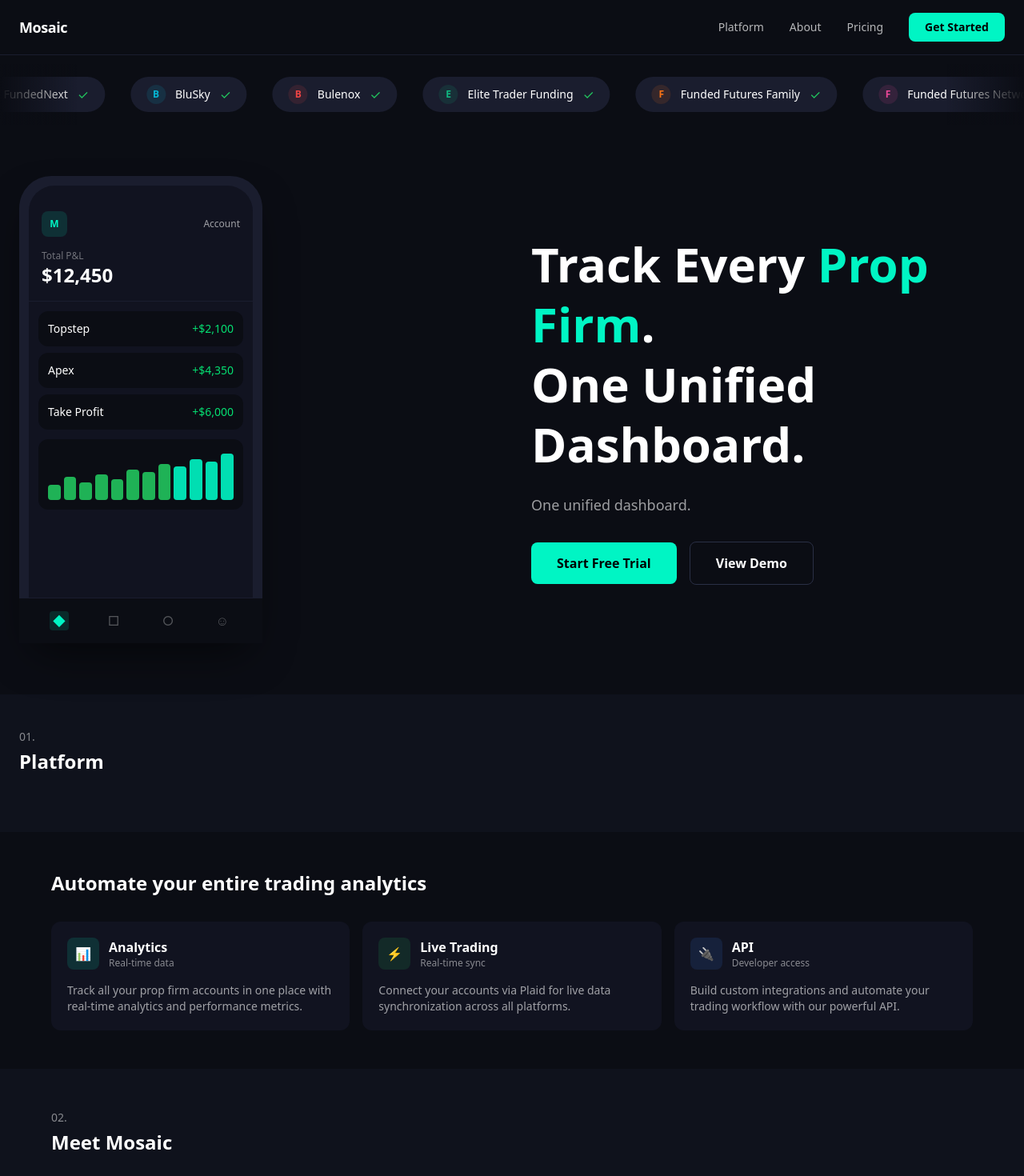
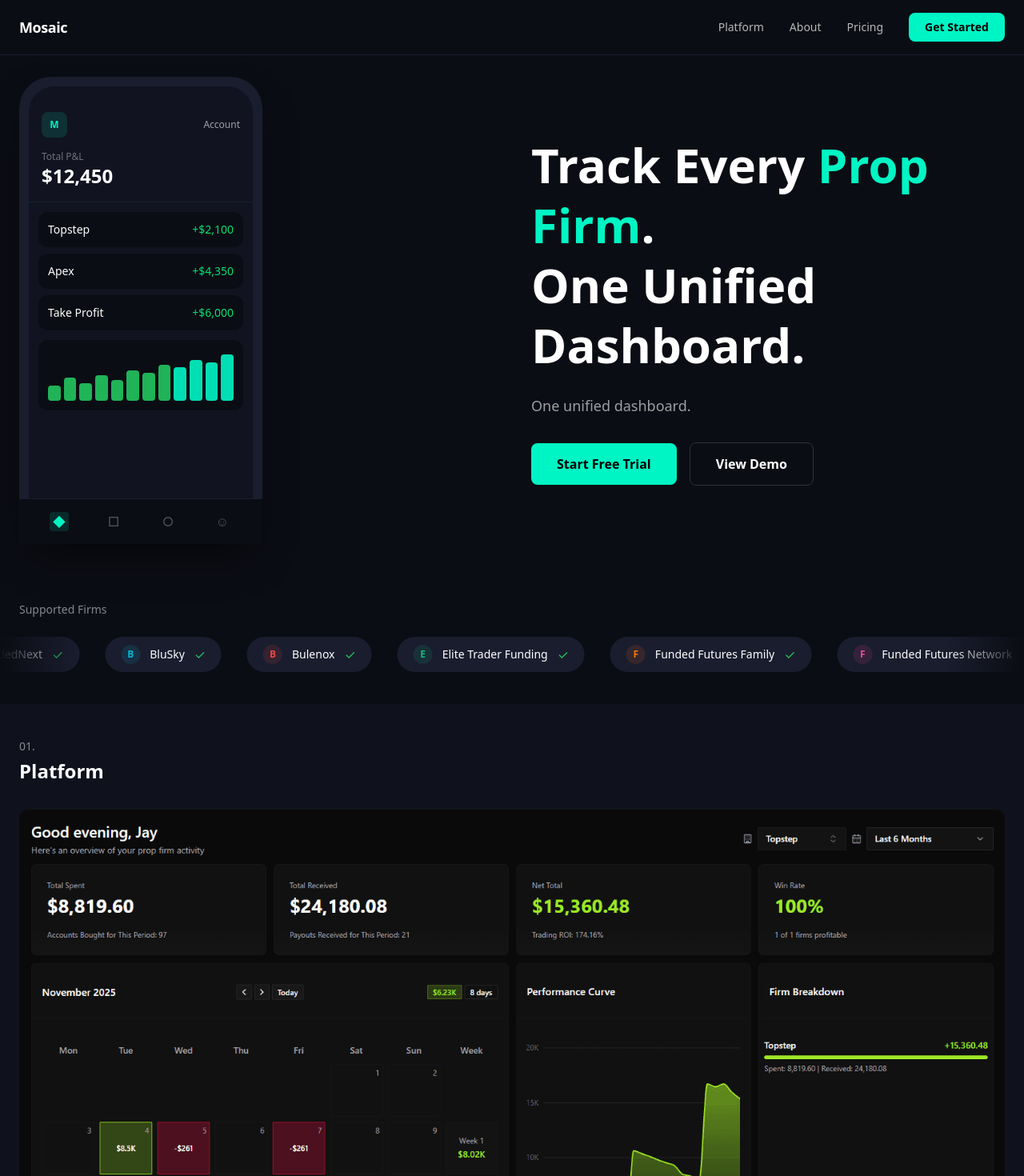
Before and after one commit to tradethemosaic/propflow-clone, a Next.js app: page / in a window 1280 px wide. Shown: the top 1470 px of the page at 80% size. Built offline with nearby package versions, Linux system fonts and the light colour scheme.

Commit message:
Supported firms below hero, dashboard image under platform

```diff
--- a/src/app/page.tsx
+++ b/src/app/page.tsx
@@ -54,56 +54,16 @@ export default function Home() {
         </div>
       </nav>
 
-      {/* Auto-Scrolling Prop Firms - Above Hero */}
-      <section className="pt-20" style={{ background: '#0b0d14', overflow: 'hidden' }}>
-        <div className="relative w-full py-4">
-          {/* Gradient fade left */}
-          <div className="absolute left-0 top-0 bottom-0 w-24 z-10 pointer-events-none" style={{ background: 'linear-gradient(to right, #0b0d14, transparent)' }}></div>
-          {/* Gradient fade right */}
-          <div className="absolute right-0 top-0 bottom-0 w-24 z-10 pointer-events-none" style={{ background: 'linear-gradient(to left, #0b0d14, transparent)' }}></div>
-
-          {/* Scrolling track */}
-          <div className="carousel-track">
-            {[...propFirms, ...propFirms, ...propFirms].map((firm, idx) => (
-              <div key={`${firm.name}-${idx}`} className="carousel-item flex-shrink-0 mx-4">
-                <div className="flex items-center gap-3 px-5 py-2.5 rounded-full" style={{ background: '#1a1d2e', minWidth: 'auto' }}>
-                  <div className="w-6 h-6 rounded-full flex items-center justify-center text-xs font-bold" style={{ background: firm.color + '20', color: firm.color }}>
-                    {firm.name.charAt(0)}
-                  </div>
-                  <span className="text-white text-sm whitespace-nowrap">{firm.name}</span>
-                  <span style={{ color: '#22c55e' }}>✓</span>
-                </div>
-              </div>
-            ))}
-          </div>
-        </div>
-      </section>
-
       {/* Hero Section - Phone on Left, Text on Right */}
-      <section className="pt-16 pb-16 px-6" style={{ background: '#0b0d14' }}>
+      <section className="pt-24 pb-10 px-6" style={{ background: '#0b0d14' }}>
         <div className="max-w-7xl mx-auto">
           <div className="grid lg:grid-cols-2 gap-12 items-center">
 
             {/* Left - Phone Mockup */}
             <div className="flex justify-center lg:justify-start order-2 lg:order-1">
               <div className="relative">
-                {/* Phone Frame */}
-                <div
-                  className="rounded-[40px] p-3"
-                  style={{
-                    background: '#1a1d2e',
-                    boxShadow: '0 25px 50px -12px rgba(0, 0, 0, 0.5)'
-                  }}
-                >
-                  <div
-                    className="rounded-[32px] overflow-hidden"
-                    style={{
-                      background: '#111320',
-                      width: '280px',
-                      height: '560px'
-                    }}
-                  >
-                    {/* App Header */}
+                <div className="rounded-[40px] p-3" style={{ background: '#1a1d2e', boxShadow: '0 25px 50px -12px rgba(0, 0, 0, 0.5)' }}>
+                  <div className="rounded-[32px] overflow-hidden" style={{ background: '#111320', width: '280px', height: '560px' }}>
                     <div className="p-4 pt-8" style={{ borderBottom: '1px solid #1a1d2e' }}>
                       <div className="flex items-center justify-between mb-4">
                         <div className="w-8 h-8 rounded-lg flex items-center justify-center" style={{ background: '#00f5c420' }}>
@@ -114,8 +74,6 @@ export default function Home() {
                       <div className="text-white/40 text-xs">Total P&L</div>
                       <div className="text-2xl font-bold text-white">$12,450</div>
                     </div>
-
-                    {/* Account Cards */}
                     <div className="p-3 space-y-2">
                       <div className="p-3 rounded-xl" style={{ background: '#0b0d14' }}>
                         <div className="flex items-center justify-between">
@@ -136,31 +94,17 @@ export default function Home() {
                         </div>
                       </div>
                     </div>
-
-                    {/* Mini Chart */}
                     <div className="px-3 pb-3">
                       <div className="p-3 rounded-xl" style={{ background: '#0b0d14' }}>
                         <div className="flex items-end gap-1 h-16">
                           {[30, 45, 35, 50, 40, 60, 55, 70, 65, 80, 75, 90].map((h, i) => (
-                            <div
-                              key={i}
-                              className="flex-1 rounded-sm"
-                              style={{
-                                height: `${h}%`,
-                                background: i > 7 ? '#00f5c4' : '#22c55e',
-                                opacity: 0.9
-                              }}
-                            ></div>
+                            <div key={i} className="flex-1 rounded-sm" style={{ height: `${h}%`, background: i > 7 ? '#00f5c4' : '#22c55e', opacity: 0.9 }}></div>
                           ))}
                         </div>
                       </div>
                     </div>
-
-                    {/* Bottom Nav */}
                     <div className="absolute bottom-0 left-0 right-0 p-4 flex justify-around" style={{ background: '#0b0d14', borderTop: '1px solid #1a1d2e' }}>
-                      <div className="w-6 h-6 rounded flex items-center justify-center" style={{ background: '#00f5c420' }}>
-                        <span style={{ color: '#00f5c4' }}>◆</span>
-                      </div>
+                      <div className="w-6 h-6 rounded flex items-center justify-center" style={{ background: '#00f5c420' }}><span style={{ color: '#00f5c4' }}>◆</span></div>
                       <div className="w-6 h-6 rounded flex items-center justify-center text-white/30">□</div>
                       <div className="w-6 h-6 rounded flex items-center justify-center text-white/30">○</div>
                       <div className="w-6 h-6 rounded flex items-center justify-center text-white/30">☺</div>
@@ -193,12 +137,48 @@ export default function Home() {
         </div>
       </section>
 
+      {/* Supported Firms - Auto-Scrolling */}
+      <section className="py-8" style={{ background: '#0b0d14', overflow: 'hidden' }}>
+        <div className="max-w-7xl mx-auto px-6 mb-4">
+          <h3 className="text-white/50 text-sm font-medium">Supported Firms</h3>
+        </div>
+        <div className="relative w-full py-2">
+          <div className="absolute left-0 top-0 bottom-0 w-24 z-10 pointer-events-none" style={{ background: 'linear-gradient(to right, #0b0d14, transparent)' }}></div>
+          <div className="absolute right-0 top-0 bottom-0 w-24 z-10 pointer-events-none" style={{ background: 'linear-gradient(to left, #0b0d14, transparent)' }}></div>
+          <div className="carousel-track">
+            {[...propFirms, ...propFirms, ...propFirms].map((firm, idx) => (
+              <div key={`${firm.name}-${idx}`} className="carousel-item flex-shrink-0 mx-4">
+                <div className="flex items-center gap-3 px-5 py-2.5 rounded-full" style={{ background: '#1a1d2e', minWidth: 'auto' }}>
+                  <div className="w-6 h-6 rounded-full flex items-center justify-center text-xs font-bold" style={{ background: firm.color + '20', color: firm.color }}>
+                    {firm.name.charAt(0)}
+                  </div>
+                  <span className="text-white text-sm whitespace-nowrap">{firm.name}</span>
+                  <span style={{ color: '#22c55e' }}>✓</span>
+                </div>
+              </div>
+            ))}
+          </div>
+        </div>
+      </section>
+
       {/* Platform Section */}
       <section id="platform" className="py-10 px-6" style={{ background: '#0f121c' }}>
         <div className="max-w-7xl mx-auto">
           <div className="mb-8">
             <span className="text-white/50 text-sm font-medium">01.</span>
             <h2 className="text-2xl font-bold text-white mt-1">Platform</h2>
+          </div>
+
+          {/* Dashboard Image */}
+          <div className="rounded-xl overflow-hidden" style={{ background: '#111320' }}>
+            <Image
+              src="/hero-dashboard.png"
+              alt="Dashboard"
+              width={1600}
+              height={900}
+              className="w-full h-auto"
+              unoptimized
+            />
           </div>
         </div>
       </section>
@@ -207,54 +187,36 @@ export default function Home() {
       <section className="py-12 px-6" style={{ background: '#0b0d14' }}>
         <div className="max-w-6xl mx-auto">
           <h2 className="text-2xl font-bold text-white mb-8">Automate your entire trading analytics</h2>
-
           <div className="grid md:grid-cols-3 gap-4">
-            {/* Analytics */}
             <div className="p-5 rounded-xl" style={{ background: '#111320' }}>
               <div className="flex items-center gap-3 mb-4">
-                <div className="w-10 h-10 rounded-lg flex items-center justify-center" style={{ background: '#00f5c420' }}>
-                  <span style={{ color: '#00f5c4' }}>📊</span>
-                </div>
+                <div className="w-10 h-10 rounded-lg flex items-center justify-center" style={{ background: '#00f5c420' }}><span style={{ color: '#00f5c4' }}>📊</span></div>
                 <div>
                   <div className="text-white font-semibold">Analytics</div>
                   <div className="text-white/50 text-xs">Real-time data</div>
                 </div>
               </div>
-              <p className="text-white/60 text-sm">
-                Track all your prop firm accounts in one place with real-time analytics and performance metrics.
-              </p>
+              <p className="text-white/60 text-sm">Track all your prop firm accounts in one place with real-time analytics.</p>
             </div>
-
-            {/* Live Trading */}
             <div className="p-5 rounded-xl" style={{ background: '#111320' }}>
               <div className="flex items-center gap-3 mb-4">
-                <div className="w-10 h-10 rounded-lg flex items-center justify-center" style={{ background: '#22c55e20' }}>
-                  <span style={{ color: '#22c55e' }}>⚡</span>
-                </div>
+                <div className="w-10 h-10 rounded-lg flex items-center justify-center" style={{ background: '#22c55e20' }}><span style={{ color: '#22c55e' }}>⚡</span></div>
                 <div>
                   <div className="text-white font-semibold">Live Trading</div>
                   <div className="text-white/50 text-xs">Real-time sync</div>
                 </div>
               </div>
-              <p className="text-white/60 text-sm">
-                Connect your accounts via Plaid for live data synchronization across all platforms.
-              </p>
+              <p className="text-white/60 text-sm">Connect your accounts via Plaid for live data synchronization.</p>
             </div>
-
-            {/* API */}
             <div className="p-5 rounded-xl" style={{ background: '#111320' }}>
               <div className="flex items-center gap-3 mb-4">
-                <div className="w-10 h-10 rounded-lg flex items-center justify-center" style={{ background: '#3b82f620' }}>
-                  <span style={{ color: '#3b82f6' }}>🔌</span>
-                </div>
+                <div className="w-10 h-10 rounded-lg flex items-center justify-center" style={{ background: '#3b82f620' }}><span style={{ color: '#3b82f6' }}>🔌</span></div>
                 <div>
                   <div className="text-white font-semibold">API</div>
                   <div className="text-white/50 text-xs">Developer access</div>
                 </div>
               </div>
-              <p className="text-white/60 text-sm">
-                Build custom integrations and automate your trading workflow with our powerful API.
-              </p>
+              <p className="text-white/60 text-sm">Build custom integrations with our powerful API.</p>
             </div>
           </div>
         </div>
@@ -300,37 +262,27 @@ export default function Home() {
           <div className="grid md:grid-cols-2 gap-6">
             <div className="p-6 rounded-xl" style={{ background: '#111320' }}>
               <h3 className="text-lg font-semibold text-white mb-2">Free</h3>
-              <div className="mb-4">
-                <span className="text-3xl font-bold text-white">$0</span>
-                <span className="text-white/50">/mo</span>
-              </div>
+              <div className="mb-4"><span className="text-3xl font-bold text-white">$0</span><span className="text-white/50">/mo</span></div>
               <ul className="text-white/70 text-sm space-y-2 mb-6">
                 <li className="flex items-center gap-2"><span style={{ color: '#00f5c4' }}>✓</span> 2 Prop Firms</li>
                 <li className="flex items-center gap-2"><span style={{ color: '#00f5c4' }}>✓</span> Basic Analytics</li>
                 <li className="flex items-center gap-2"><span style={{ color: '#00f5c4' }}>✓</span> Email Support</li>
               </ul>
-              <button className="w-full py-2.5 rounded-lg font-medium text-white hover:bg-white/10 transition text-sm" style={{ border: '1px solid #2a2f45' }}>
-                Get Started
-              </button>
+              <button className="w-full py-2.5 rounded-lg font-medium text-white hover:bg-white/10 transition text-sm" style={{ border: '1px solid #2a2f45' }}>Get Started</button>
             </div>
             <div className="p-6 rounded-xl" style={{ background: '#111320', border: '1px solid #00f5c4' }}>
               <div className="flex items-center justify-between mb-2">
                 <h3 className="text-lg font-semibold text-white">Pro</h3>
                 <span className="px-2 py-1 rounded text-xs font-medium text-black" style={{ background: '#00f5c4' }}>POPULAR</span>
               </div>
-              <div className="mb-4">
-                <span className="text-3xl font-bold" style={{ color: '#00f5c4' }}>$19</span>
-                <span className="text-white/50">/mo</span>
-              </div>
+              <div className="mb-4"><span className="text-3xl font-bold" style={{ color: '#00f5c4' }}>$19</span><span className="text-white/50">/mo</span></div>
               <ul className="text-white/70 text-sm space-y-2 mb-6">
                 <li className="flex items-center gap-2"><span style={{ color: '#00f5c4' }}>✓</span> Unlimited Firms</li>
                 <li className="flex items-center gap-2"><span style={{ color: '#00f5c4' }}>✓</span> Advanced Analytics</li>
                 <li className="flex items-center gap-2"><span style={{ color: '#00f5c4' }}>✓</span> Priority Support</li>
                 <li className="flex items-center gap-2"><span style={{ color: '#00f5c4' }}>✓</span> API Access</li>
               </ul>
-              <button className="w-full py-2.5 rounded-lg font-medium text-black hover:opacity-90 transition text-sm" style={{ background: '#00f5c4' }}>
-                Start Free Trial
-              </button>
+              <button className="w-full py-2.5 rounded-lg font-medium text-black hover:opacity-90 transition text-sm" style={{ background: '#00f5c4' }}>Start Free Trial</button>
             </div>
           </div>
         </div>
@@ -339,9 +291,7 @@ export default function Home() {
       {/* Footer */}
       <footer className="py-6 px-6" style={{ background: '#0f121c', borderTop: '1px solid #1a1d2e' }}>
         <div className="max-w-6xl mx-auto flex items-center justify-between">
-          <div className="text-white/50 text-sm">
-            © 2026 Mosaic. All rights reserved.
-          </div>
+          <div className="text-white/50 text-sm">© 2026 Mosaic. All rights reserved.</div>
           <div className="flex items-center gap-3">
             <span className="text-white/30 text-sm">Powered by</span>
             <Image src="/mosaic-watermark.png" alt="Mosaic" width={80} height={24} className="h-auto" />
```
Also changed, not shown: public/hero-dashboard.png (added).
